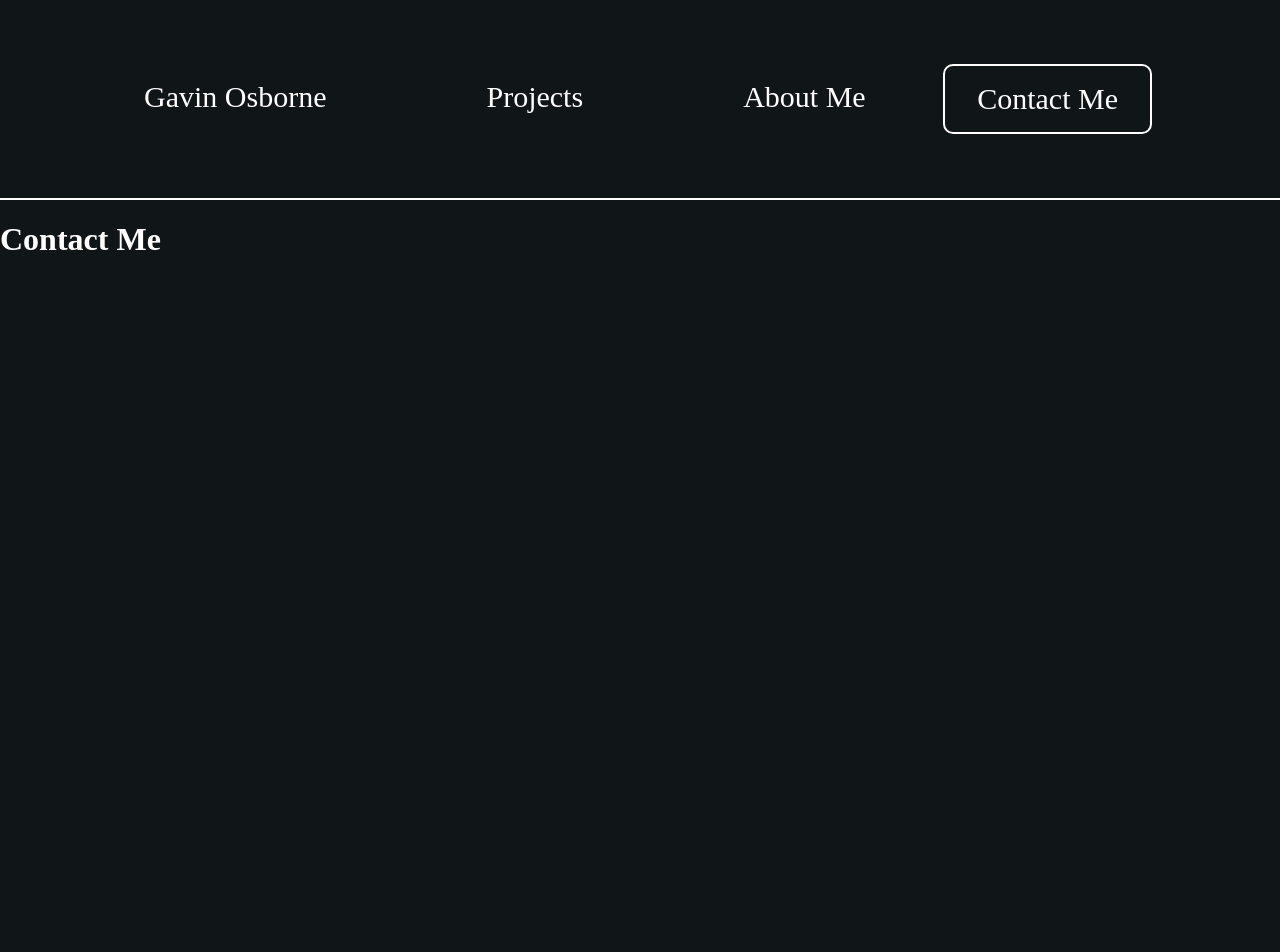
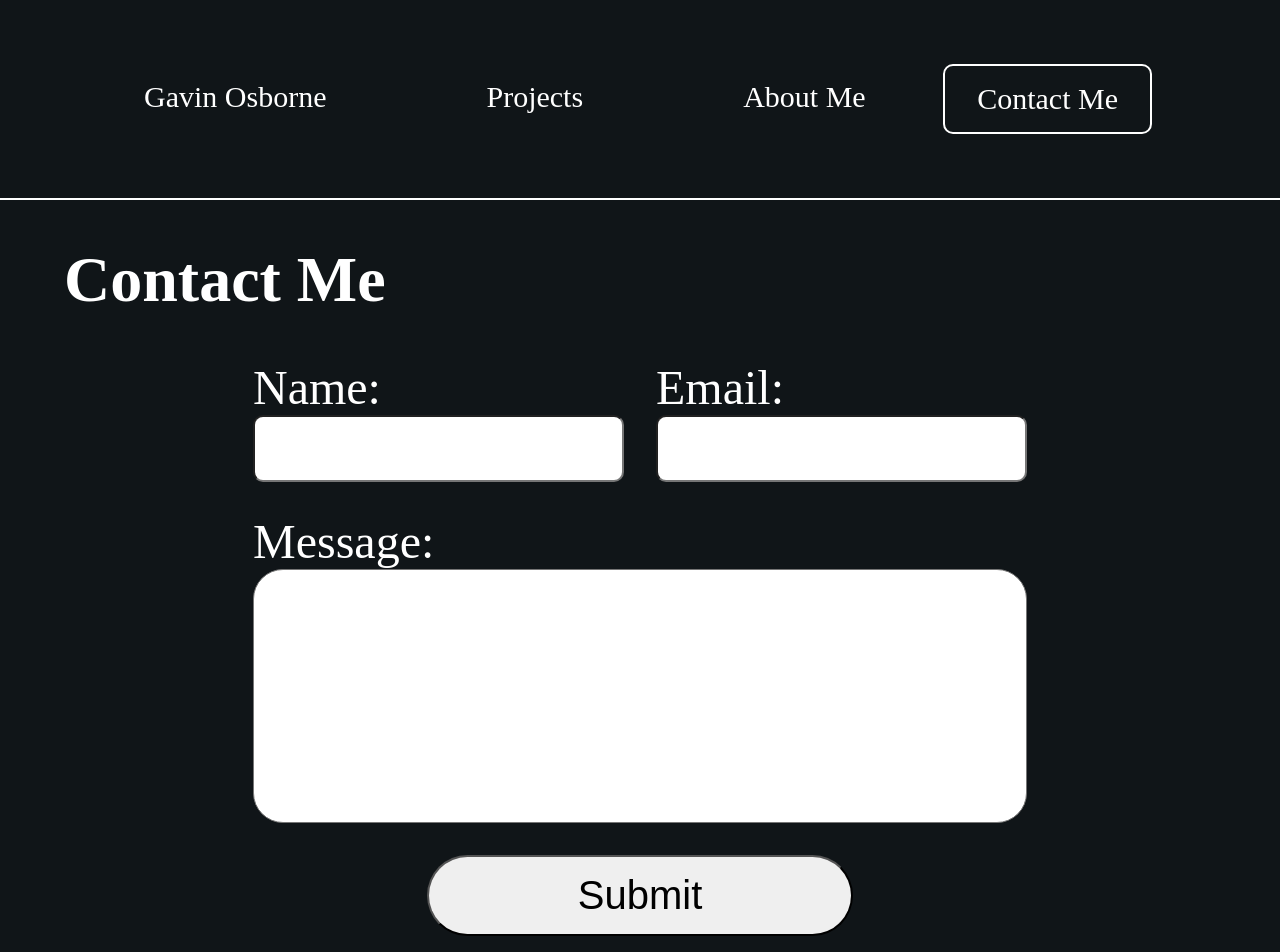
Before and after one commit to Gavino41/Portfolio, a Next.js app: page /contactMe in a window 1280 px wide. Shown: the top 952 px of the page. Before the commit the page ends 800 px from the top, so only its background shows below. Built offline with nearby package versions, Linux system fonts and the light colour scheme.

Commit message:
added contact form

```diff
--- a/app/contactMe/page.js
+++ b/app/contactMe/page.js
@@ -1,8 +1,72 @@
+"use client";
+import { useState } from 'react';
 import styles from './page.module.css'
 
 
 export default function ContactMe() {
+  const [form, setForm] = useState ({
+    email: "",
+    name: "",
+    message: "",
+    });
+
+
+  const handleChange = (e) => {
+    const { name, value } = e.target;
+    setForm((prevForm) => ({
+      ...prevForm,
+      [name]: value,
+    }));
+  };
+
+  const handleSubmit = (e) => {
+    e.preventDefault();
+    const allFilled = Object.values(form).every((val) => val.trim() !== '');
+    if (allFilled != "") {
+      console.log("submitted", form)
+    }
+    alert("please fill out all of form")
+  }
   return (
-    <h1> Contact Me </h1>
+    <>
+      <h1 className={styles.headerText}> Contact Me </h1>
+      <div className={styles.formContainer}>
+        <form onSubmit={handleSubmit} className={styles.form}>
+          <div className={styles.info}>
+            <label className={styles.label}>
+              Name:
+              <input
+                className={styles.email}
+                type='text'
+                name="name"
+                value={form.name}
+                onChange={handleChange}
+              />
+            </label>
+            <label className={styles.label}>
+              Email:
+              <input
+                className={styles.email}
+                type="text"
+                name="email"
+                value={form.email}
+                onChange={handleChange}
+              />
+            </label>
+          </div>
+          <label className={styles.label}>
+            Message:
+            <textarea
+              className={styles.message}
+              type='text'
+              name="message"
+              value={form.message}
+              onChange={handleChange}
+            />
+          </label>
+          <button className={styles.submit} type="submit">Submit</button>
+        </form>
+      </div>
+    </>
   )
 }
--- a/app/contactMe/page.module.css
+++ b/app/contactMe/page.module.css
@@ -0,0 +1,62 @@
+.headerText {
+  font-size: 4rem;
+  margin-left: 5%;
+}
+
+.formContainer {
+  display: flex;
+  justify-content: center;
+  margin-bottom: 10rem;
+}
+
+.form {
+  display: grid;
+  justify-content: center;
+  flex-direction: column;
+  width: 75vw;
+  gap: 2rem;
+}
+
+.info {
+  display: flex;
+  flex-direction: row;
+  justify-content: center;
+  gap: 2rem;
+}
+
+.label {
+  display: flex;
+  flex-direction: column;
+  color: white;
+  font-size: 3rem;
+}
+
+.email {
+  font-size: 26px;
+  outline: none;
+  border-radius: 10px;
+  padding: 1rem;
+}
+
+.message {
+  height: 220px;
+  resize: none;
+  line-height: 1.5;
+  white-space: pre-wrap;
+  overflow-wrap: break-word;
+  vertical-align: top;
+  border-radius: 30px;
+  outline: none;
+  font-size: 26px;
+  padding: 1rem;
+}
+
+.submit {
+  justify-self: center;
+  color: black;
+  font-size: 2.5rem;
+  width: 55%;
+  outline: none;
+  border-radius: 50px;
+  padding: 1rem;
+}
```
